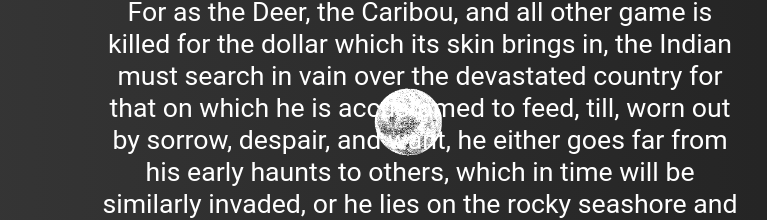
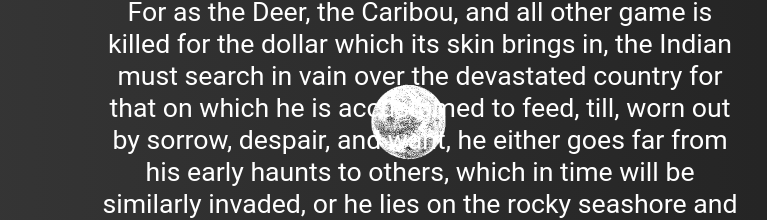
Before and after one commit to rodellwarner/indians-audubon, a React (Create React App) app: page / in a window 1280 px wide. Shown: the part 276-496 px from the top of the page, without its empty margins (220-987 px from the left). Built offline with nearby package versions, Linux system fonts and the light colour scheme; a web font is replaced by a local one.

Commit message:
switched to master

```diff
--- a/src/App.js
+++ b/src/App.js
@@ -44,7 +44,7 @@ class App extends Component {
   }
 
   getRandomScale() {
-    return Math.random() * (0.5 - 0.3) + 0.3; // Range from 0.3 to 0.5
+    return Math.random() * (0.7 - 0.3) + 0.3; // Range from 0.3 to 0.7
   }
 
   updateContent() {
```
